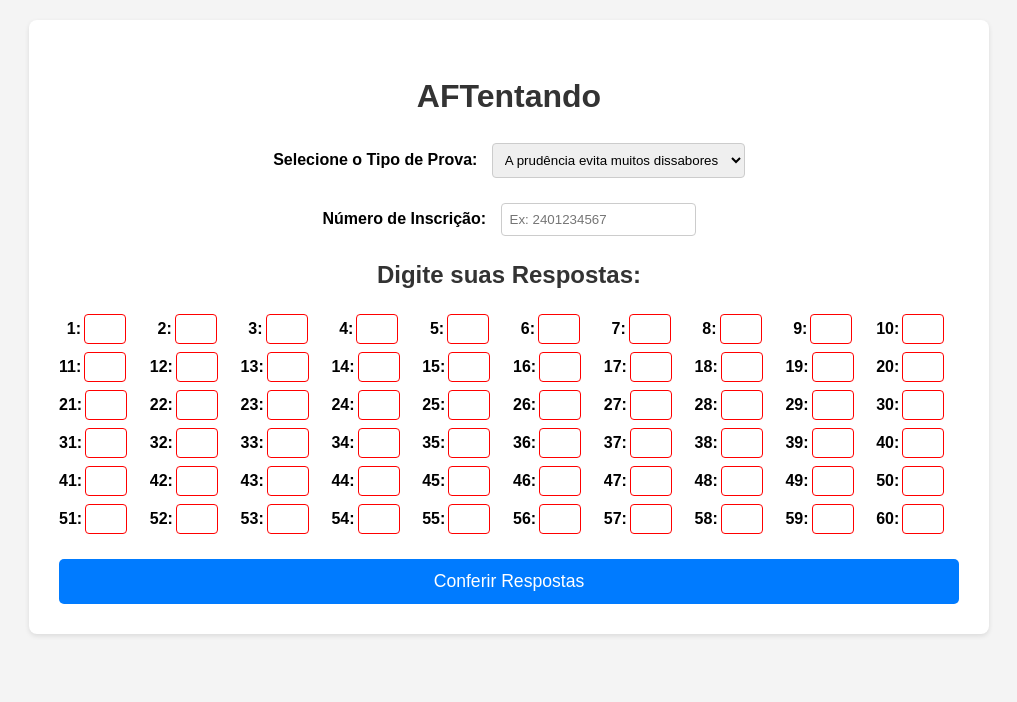
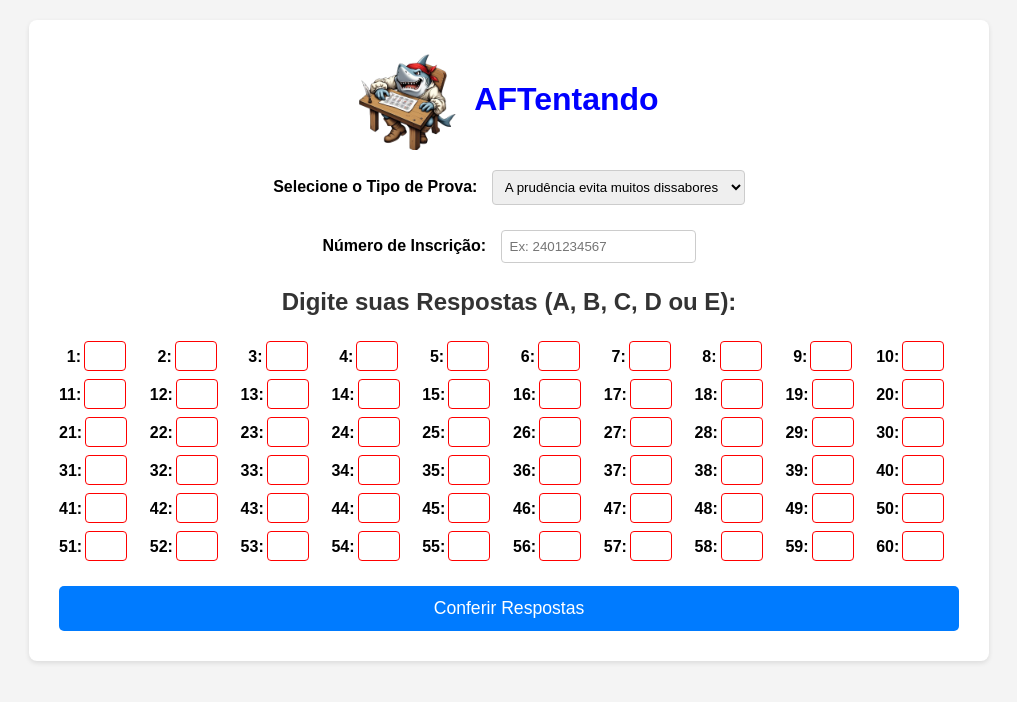
Before and after one commit to FVS-aud/AFT-P2-Gabarito-Oficial, a plain HTML site: page index.html in a window 1280 px wide. Shown: the whole page, without its empty margins (131-1148 px from the left). Drawn offline with nearby package versions, Linux system fonts and the light colour scheme; no server answers.

Commit message:
Update index.html

```diff
--- a/index.html
+++ b/index.html
@@ -9,7 +9,10 @@
 <body>
 
     <div class="container">
+    <div class="title-container">
+        <img src="images/A4.png" alt="Logo AFTentando" class="title-logo">
         <h1>AFTentando</h1>
+    </div>
 
         <div class="selecao-prova">
             <label for="provaTipo">Selecione o Tipo de Prova:</label>
@@ -33,7 +36,7 @@
         </div>
 
         <form id="formRespostas">
-            <h2>Digite suas Respostas:</h2>
+            <h2>Digite suas Respostas (A, B, C, D ou E):</h2>
             <div class="respostas-grid">
                 <script>
                     const containerRespostas = document.createElement('div');
```
